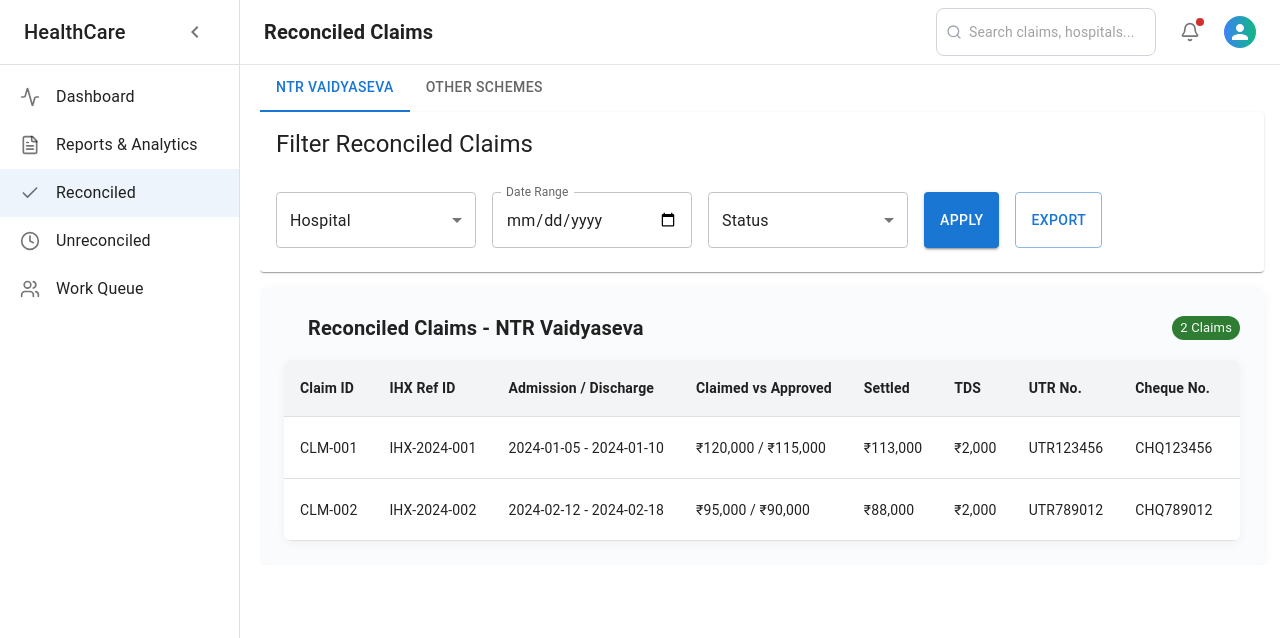
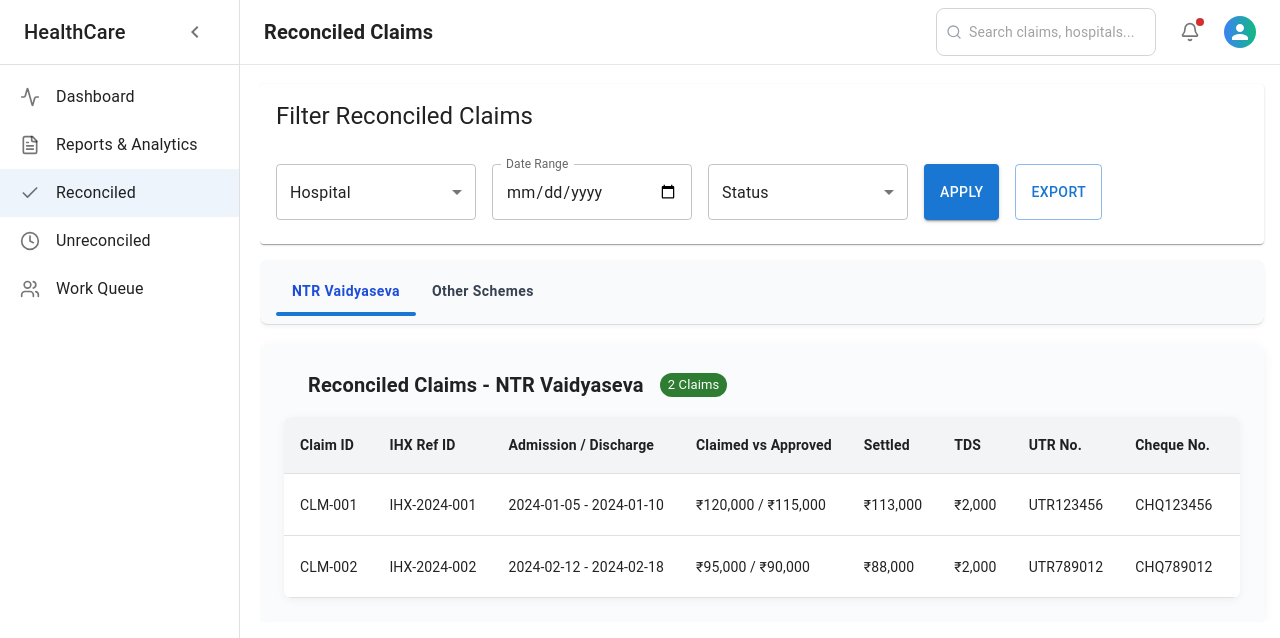
Before and after one commit to lavanyayarlagadda/Clamis_Traking, a React (Vite) app in the folder claims/: page /reconciled in a window 1280 px wide. Shown: the top 638 px of the page. Built offline with nearby package versions, Linux system fonts and the light colour scheme; some icons are missing.

Commit message:
ui in reconciled

```diff
--- a/claims/src/Components/reusable/tabs.tsx
+++ b/claims/src/Components/reusable/tabs.tsx
@@ -1,4 +1,4 @@
-import { Tabs, Tab } from "@mui/material";
+import { Tabs, Tab, Box } from "@mui/material";
 
 interface TabItem {
   label: string;
@@ -15,10 +15,52 @@ export function DynamicTabs({
   onChange: (val: string) => void;
 }) {
   return (
-    <Tabs value={currentValue} onChange={(_, val) => onChange(val)}>
-      {tabs.map((tab) => (
-        <Tab key={tab.value} label={tab.label} value={tab.value} />
-      ))}
-    </Tabs>
+    // <Tabs value={currentValue} onChange={(_, val) => onChange(val)}>
+    //   {tabs.map((tab) => (
+    //     <Tab key={tab.value} label={tab.label} value={tab.value} />
+    //   ))}
+    // </Tabs>
+     <Box
+      sx={{
+        borderBottom: 1,
+        borderColor: 'divider',
+        backgroundColor: '#f9fafb',
+        borderRadius: '8px',
+        px: 2,
+        py: 1,
+        boxShadow: '0 2px 4px rgba(0,0,0,0.05)',
+        marginBottom:"20px"
+      }}
+    >
+      <Tabs
+        value={currentValue}
+        onChange={(_, val) => onChange(val)}
+        textColor="primary"
+        indicatorColor="primary"
+        TabIndicatorProps={{
+          sx: {
+            height: '4px',
+            borderRadius: '4px',
+          },
+        }}
+        sx={{
+          '& .MuiTab-root': {
+            textTransform: 'none',
+            fontWeight: 600,
+            fontSize: '14px',
+            px: 2,
+            py: 1,
+            color: '#374151',
+            '&.Mui-selected': {
+              color: '#1d4ed8',
+            },
+          },
+        }}
+      >
+        {tabs.map((tab) => (
+          <Tab key={tab.value} label={tab.label} value={tab.value} />
+        ))}
+      </Tabs>
+    </Box>
   );
 }
--- a/claims/src/pages/Reconciled/ReconciledPage.tsx
+++ b/claims/src/pages/Reconciled/ReconciledPage.tsx
@@ -1,9 +1,9 @@
 import { useState } from "react";
 import { Visibility } from "@mui/icons-material";
 import { reconciledClaims } from "./data";
-import { DynamicTabs } from '../../components/reusable/tabs';
-import { DynamicFilterBar } from "../../components/reusable/filter";
-import { DynamicDialog } from "../../components/reusable/dialog";
+import { DynamicTabs } from '../../Components/reusable/tabs';
+import { DynamicFilterBar } from "../../Components/reusable/filter";
+import { DynamicDialog } from "../../Components/reusable/dialog";
 import DynamicTable from "../../reusable/dynamicTable";
 import { Chip } from "@mui/material";
 
@@ -62,6 +62,35 @@ const columns = [
 
   return (
     <>
+      <div style={{ marginTop: "20px" }}>
+        <DynamicFilterBar
+          filters={[
+            {
+              type: "select",
+              label: "Hospital",
+              value: "",
+              options: ["Apollo Hospitals", "Fortis Healthcare", "Max Healthcare"],
+              onChange: () => { },
+            },
+            {
+              type: "date",
+              label: "Date Range",
+              value: "",
+              onChange: () => { },
+            },
+            {
+              type: "select",
+              label: "Status",
+              value: "",
+              options: ["Settled"],
+              onChange: () => { },
+            },
+          ]}
+          onApply={() => { }}
+          onExport={() => { }}
+        />
+      </div>
+
       <DynamicTabs
         tabs={[
           { label: "NTR Vaidyaseva", value: "ntr" },
@@ -71,32 +100,6 @@ const columns = [
         onChange={setActiveTab}
       />
 
-      <DynamicFilterBar
-        filters={[
-          {
-            type: "select",
-            label: "Hospital",
-            value: "",
-            options: ["Apollo Hospitals", "Fortis Healthcare", "Max Healthcare"],
-            onChange: () => {},
-          },
-          {
-            type: "date",
-            label: "Date Range",
-            value: "",
-            onChange: () => {},
-          },
-          {
-            type: "select",
-            label: "Status",
-            value: "",
-            options: ["Settled"],
-            onChange: () => {},
-          },
-        ]}
-        onApply={() => {}}
-        onExport={() => {}}
-      />
 
       <DynamicTable
         title="Reconciled Claims - NTR Vaidyaseva"
--- a/claims/src/reusable/dynamicTable.tsx
+++ b/claims/src/reusable/dynamicTable.tsx
@@ -56,8 +56,9 @@ const DynamicTable: React.FC<DynamicTableProps> = ({
         sx={{
           mb: 2,
           display: "flex",
-          justifyContent: "space-between",
+          // justifyContent: "space-between",
           alignItems: "center",
+          gap:2
         }}
       >
         <Box display="flex" alignItems="center" gap={1}>
```
Lines whose indentation alone changed are shown as unchanged.
